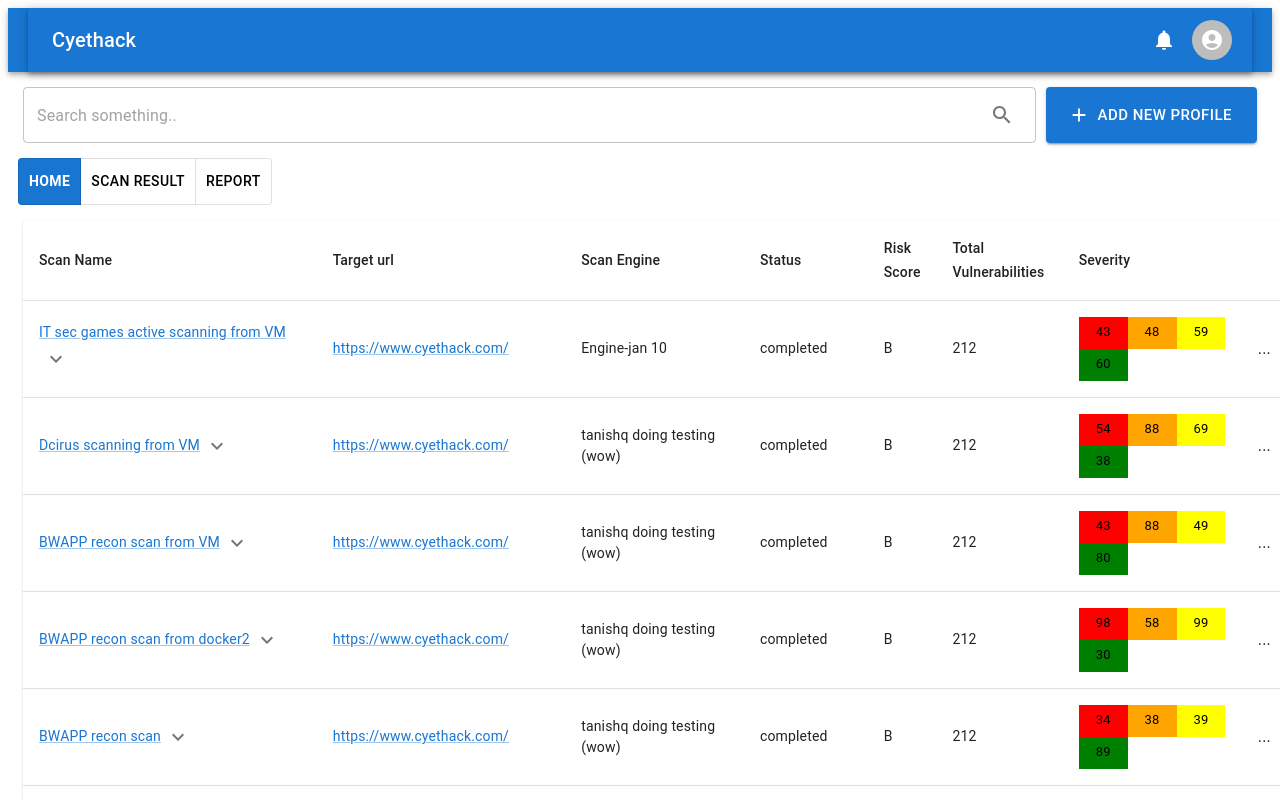
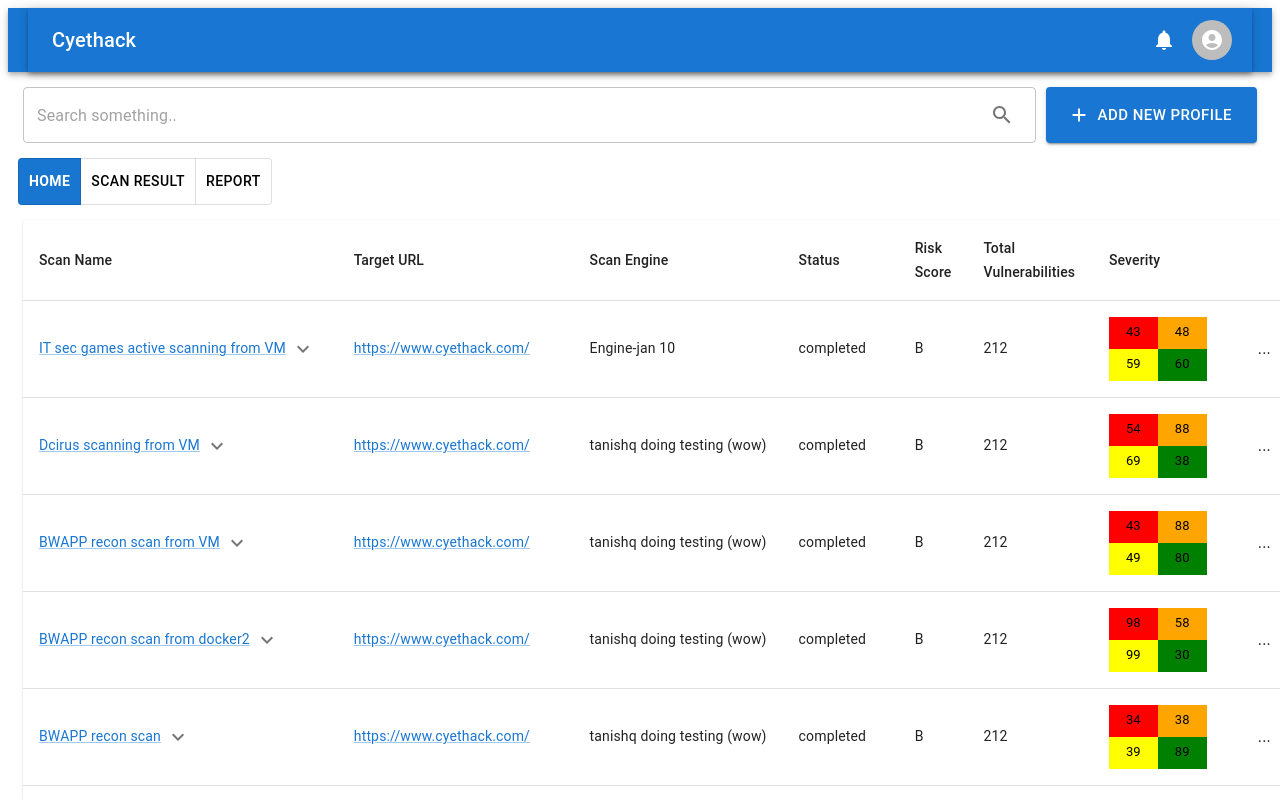
Before and after one commit to abhishek8094/Cyethack_Solutions_Task, a React (Vite) app: page /list in a window 1280 px wide. Shown: the top 800 px of the page. Built offline with nearby package versions, Linux system fonts and the light colour scheme.

Commit message:
assignment ho gya

```diff
--- a/src/App.jsx
+++ b/src/App.jsx
@@ -14,11 +14,11 @@
   },
   {
     path: "/dashboard",
-    element: <Dashboard />,
+    element: <PrivateRoute><Dashboard /></PrivateRoute>,
   },
   {
     path: "/list",
-    element: <List />,
+    element:<List />,
   },
   {
     path: "/list/details",
--- a/src/Components/Boxs.jsx
+++ b/src/Components/Boxs.jsx
@@ -1,45 +1,48 @@
-/** @jsx jsx */
-import { css, jsx } from '@emotion/react';
-import { Card, Typography } from '@mui/material';
+/** @jsxImportSource @emotion/react */
+import { Card, Typography, Box } from '@mui/material';
 
 const Boxs = ({ data }) => {
-  const boxContainerStyles = css`
-    display: flex;
-    margin: 15px;
-    gap: 20px;
-  `;
 
-  const boxStyles = css`
-    width: 25%;
-    text-align: center;
-  `;
+  const boxContainerStyles = {
+    display: 'flex',
+    margin: '15px',
+    gap: '20px',
+  };
 
-  const cardStyles = (color) => css`
-    width: 100%;
-    border: 1px solid;
-    text-align: center;
-    background-color: ${color};
-    border-radius: 0;
-    font-size: 30px;
-    color: white;
-    padding: 20px; /* Add padding for better spacing inside the card */
-  `;
+  const boxStyles = {
+    width: '25%',
+    textAlign: 'center',
+    overflow: 'hidden',
+  };
 
-  const titleStyles = css`
-    border: 1px solid;
-    font-size: 20px !important;
-    margin-top: 10px; /* Add margin-top for better spacing below the card */
-  `;
+  const cardStyles = (color) => ({
+    width: '100%',
+    border: '1px solid',
+    textAlign: 'center',
+    backgroundColor: color,
+    borderRadius: 0,
+    fontSize: '30px',
+    color: 'white',
+    padding: '20px',
+    overflow: 'hidden',
+  });
+
+  const titleStyles = {
+    border: '1px solid',
+    fontSize: '20px',
+    marginTop: '10px',
+    overflow: 'hidden',
+  };
 
   return (
-    <div css={boxContainerStyles}>
-      {data.map((ele, idx) => (
-        <div key={idx} css={boxStyles}>
-          <Card css={cardStyles(ele.color)}>{ele.value}</Card>
-          <Typography variant="h6" css={titleStyles}>{ele.label}</Typography>
-        </div>
+    <Box sx={boxContainerStyles}>
+      {data.map((element, idx) => (
+        <Box key={idx} sx={boxStyles}>
+          <Card sx={cardStyles(element.color)}>{element.value}</Card>
+          <Typography variant="h6" sx={titleStyles}>{element.label}</Typography>
+        </Box>
       ))}
-    </div>
+    </Box>
   );
 };
 
--- a/src/Components/Dashboard.jsx
+++ b/src/Components/Dashboard.jsx
@@ -45,7 +45,8 @@
             size="large"
             style={buttonStyles}
             onClick={() => {
-              navigate("/list");
+              console.log("hi")
+              navigate("/list")
             }}
             endIcon={<ArrowForwardIcon />}
           >
--- a/src/Components/Header.jsx
+++ b/src/Components/Header.jsx
@@ -1,28 +1,32 @@
-import React, { Fragment } from "react";
+import React, { useState } from "react";
 import { useNavigate } from "react-router-dom";
 import { useDispatch } from "react-redux";
 import { logout } from "../store/Slices/authSlice";
 import {
-  Alert,
   AppBar,
   Toolbar,
   Typography,
   IconButton,
   Menu,
   MenuItem,
-  Avatar
+  Avatar,
+  Snackbar,
+  Box
 } from '@mui/material';
 import {
   Notifications as NotificationsIcon,
   AccountCircle as AccountCircleIcon,
   ExitToApp as ExitToAppIcon
 } from '@mui/icons-material';
+import MuiAlert from '@mui/material/Alert';
 
 const Header = () => {
   const navigate = useNavigate();
   const dispatch = useDispatch();
 
-  const [anchorEl, setAnchorEl] = React.useState(null);
+  const [anchorEl, setAnchorEl] = useState(null);
+  const [snackbarOpen, setSnackbarOpen] = useState(false);
+  const [snackbarMessage, setSnackbarMessage] = useState("");
 
   const handleMenu = (event) => {
     setAnchorEl(event.currentTarget);
@@ -34,14 +38,23 @@
 
   const logoutHandler = () => {
     dispatch(logout());
-    Alert.success("Logged out successfully!");
+    setSnackbarMessage("Logged out successfully!");
+    setSnackbarOpen(true);
     navigate("/");
   };
 
+  const handleSnackbarClose = (event, reason) => {
+    if (reason === 'clickaway') {
+      return;
+    }
+    setSnackbarOpen(false);
+  };
+
   return (
+    <>
       <AppBar position="static">
         <Toolbar>
-        <Typography variant="h6" style={{ flexGrow: 1 }}>
+          <Typography variant="h6" style={{ flexGrow: 1, overflow: 'hidden', textOverflow: 'ellipsis', whiteSpace: 'nowrap' }}>
             Cyethack
           </Typography>
           <IconButton color="inherit">
@@ -73,6 +86,16 @@
           </Menu>
         </Toolbar>
       </AppBar>
+      <Snackbar
+        open={snackbarOpen}
+        autoHideDuration={6000}
+        onClose={handleSnackbarClose}
+      >
+        <MuiAlert onClose={handleSnackbarClose} severity="success" elevation={6} variant="filled">
+          {snackbarMessage}
+        </MuiAlert>
+      </Snackbar>
+    </>
   );
 };
 
--- a/src/Components/ListDetail.jsx
+++ b/src/Components/ListDetail.jsx
@@ -67,6 +67,7 @@
       width: 100%;
       height: 100%;
     `,
+
     loadingContainer: css`
       width: 100%;
       height: 100%;
@@ -74,6 +75,7 @@
       justify-content: center;
       align-items: center;
     `,
+
     riskScoreContainer: css`
       background-color: #fbbf24;
       font-weight: bold;
@@ -95,7 +97,7 @@
           <CircularProgress />
         </div>
       ) : userData ? (
-        <div>
+        <div >
           <NavBar />
           <Boxs
             data={[
--- a/src/Components/Lists.jsx
+++ b/src/Components/Lists.jsx
@@ -7,7 +7,6 @@
 
 const Lists = () => {
   const students = useSelector((state) =>state.auth.students);
-  console.log(students)
 
   const navigate = useNavigate();
 
--- a/src/Components/LoginPage.jsx
+++ b/src/Components/LoginPage.jsx
@@ -16,15 +16,14 @@
 
   const handleSubmit = (event) => {
     event.preventDefault();
-    const data = new FormData(event.currentTarget);
+    const data = new FormData(event.currentTarget)
     const values = {
       username: data.get('username'),
       password: data.get('password'),
     };
-
-    console.log(values)
     if (values.username && values.password) {
       onFinish(values);
+
     } else {
       onFinishFailed({ errorFields: [{ name: 'username', errors: ['Please input your username!'] }, { name: 'password', errors: ['Please input your password!'] }] });
     }
--- a/src/Components/TableComponent.jsx
+++ b/src/Components/TableComponent.jsx
@@ -32,7 +32,7 @@
 export const TableComponent = ({ students, handleRowClick }) => {
   const columns = [
     { id: 'scanName', label: 'Scan Name', width: '25%' },
-    { id: 'url', label: 'Target url', width: '20%' },
+    { id: 'url', label: 'Target URL', width: '20%' },
     { id: 'scanEngine', label: 'Scan Engine', width: '15%' },
     { id: 'status', label: 'Status', width: '10%' },
     { id: 'riskScore', label: 'Risk Score', width: '5%' },
@@ -42,7 +42,7 @@
   ];
 
   return (
-    <TableContainer component={Paper} style={{ margin: '15px' }}>
+    <TableContainer component={Paper} style={{ margin: '15px', overflow: 'hidden' }}>
       <Table>
         <TableHead>
           <TableRow>
@@ -56,7 +56,7 @@
         <TableBody>
           {students.map((student) => (
             <TableRow key={student.item_id}>
-              <TableCell>
+              <TableCell style={{ overflow: 'hidden', textOverflow: 'ellipsis', whiteSpace: 'nowrap' }}>
                 <Link component="button" variant="body2">
                   {student.scanName}
                 </Link>
@@ -64,15 +64,23 @@
                   <KeyboardArrowDown />
                 </IconButton>
               </TableCell>
-              <TableCell>
+              <TableCell style={{ overflow: 'hidden', textOverflow: 'ellipsis', whiteSpace: 'nowrap' }}>
                 <Link href={student.url} target="_blank" rel="noopener">
                   {student.url}
                 </Link>
               </TableCell>
-              <TableCell>{student.scanEngine}</TableCell>
-              <TableCell>{student.status}</TableCell>
-              <TableCell>{student.riskScore}</TableCell>
-              <TableCell>{student.totalVulnerabilities}</TableCell>
+              <TableCell style={{ overflow: 'hidden', textOverflow: 'ellipsis', whiteSpace: 'nowrap' }}>
+                {student.scanEngine}
+              </TableCell>
+              <TableCell style={{ overflow: 'hidden', textOverflow: 'ellipsis', whiteSpace: 'nowrap' }}>
+                {student.status}
+              </TableCell>
+              <TableCell style={{ overflow: 'hidden', textOverflow: 'ellipsis', whiteSpace: 'nowrap' }}>
+                {student.riskScore}
+              </TableCell>
+              <TableCell style={{ overflow: 'hidden', textOverflow: 'ellipsis', whiteSpace: 'nowrap' }}>
+                {student.totalVulnerabilities}
+              </TableCell>
               <TableCell>
                 <div>
                   {renderTag({ color: 'red', value: student.severity?.critical })}
@@ -81,7 +89,7 @@
                   {renderTag({ color: 'green', value: student.severity?.low })}
                 </div>
               </TableCell>
-              <TableCell>
+              <TableCell style={{ overflow: 'hidden', textOverflow: 'ellipsis', whiteSpace: 'nowrap' }}>
                 <Typography
                   style={{ cursor: 'pointer' }}
                   onClick={() => handleRowClick(student.item_id)}
--- a/src/Components/withHeader.jsx
+++ b/src/Components/withHeader.jsx
@@ -1,18 +1,17 @@
-import React, { Fragment } from "react";
 import { AppBar, Toolbar } from "@mui/material";
 import Header from "./Header";
 
 const withHeader = (WrappedComponent) => {
   return (props) => {
     return (
-      <Fragment>
+      <>
         <AppBar position="static" style={{ backgroundColor: "#1876d1" }}>
           <Toolbar style={{ display: "flex", justifyContent: "space-between", padding: "0 20px" }}>
             <Header />
           </Toolbar>
         </AppBar>
         <WrappedComponent {...props} />
-      </Fragment>
+      </>
     );
   };
 };
--- a/src/pages/Home.jsx
+++ b/src/pages/Home.jsx
@@ -10,7 +10,7 @@
 
 const Home = () => {
   const dispatch = useDispatch();
-  const { isLoggedIn } = useSelector((state) => state.auth);
+  const { isLoggedIn } = useSelector((state) => state.student);
 
   const [snackbarOpen, setSnackbarOpen] = useState(false);
   const [snackbarMessage, setSnackbarMessage] = useState('');
```
Lines whose indentation alone changed are shown as unchanged.
